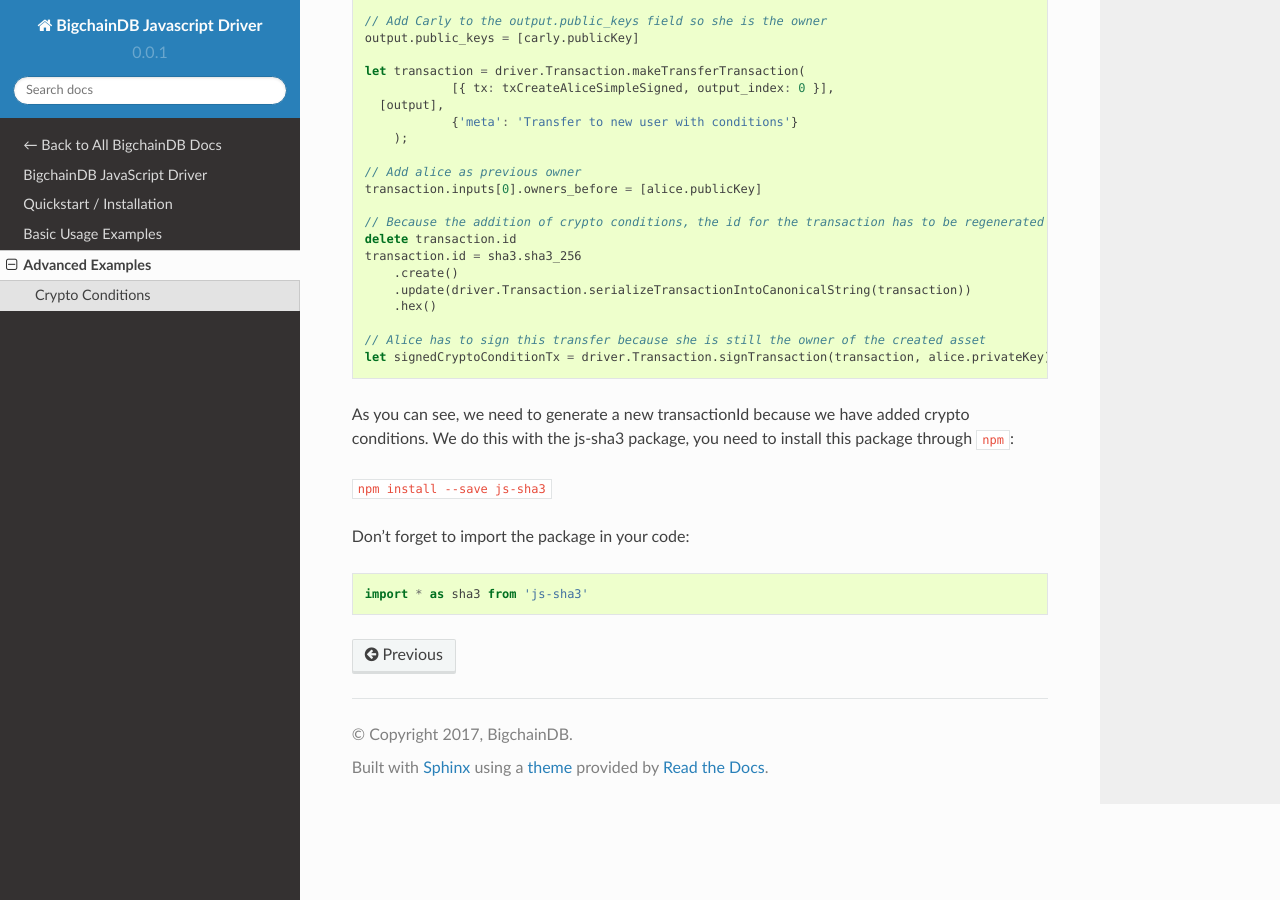
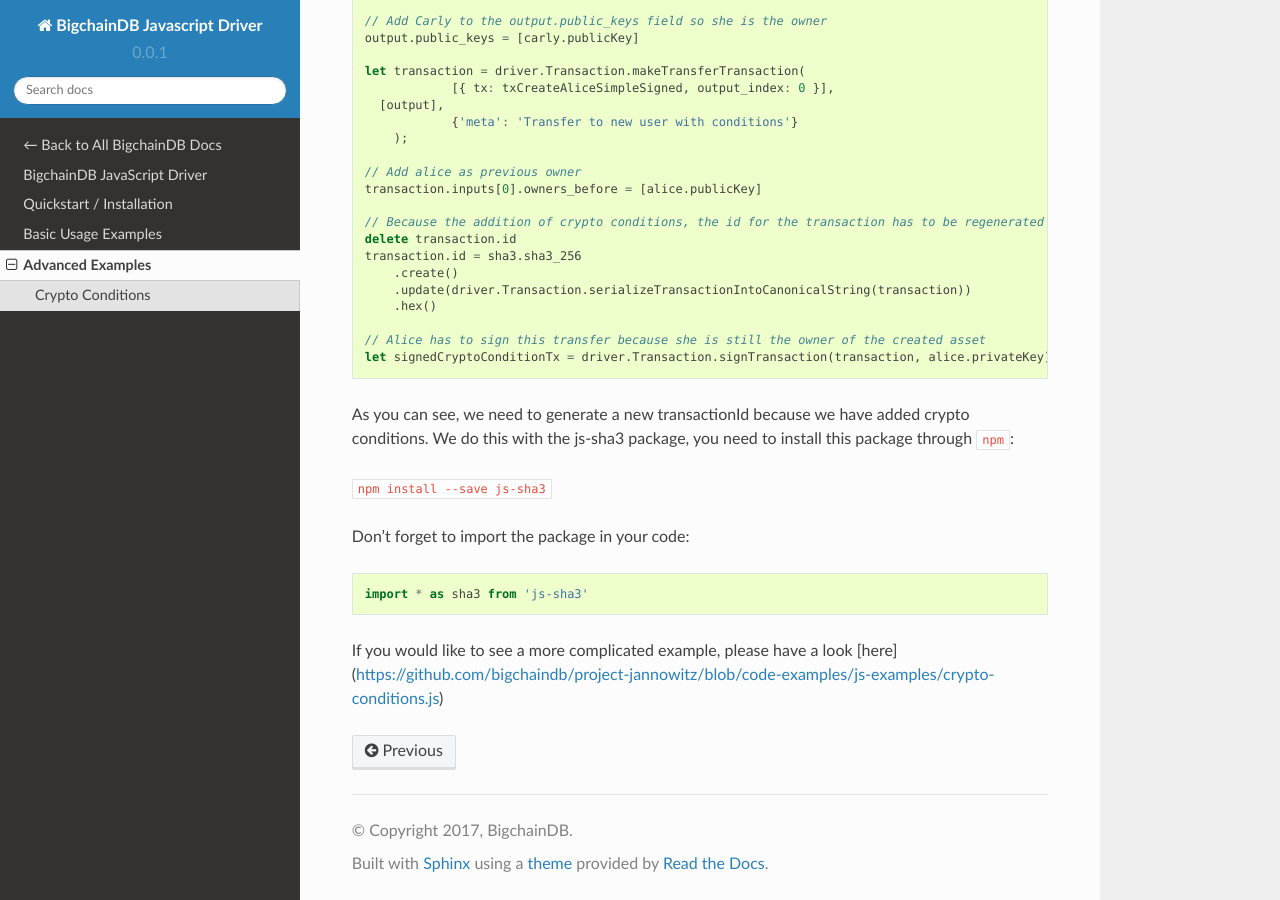
Before and after one commit to bigchaindb/js-bigchaindb-driver, a Sphinx documentation site: the page built from docs/source/advanced.rst, in a window 1280 px wide and 900 px high, scrolled down 916 px. Built offline with Sphinx 7.4.7 and the Read the Docs theme 2.0.0, drawn with Linux system fonts in a browser that asks for light colours.

Commit message:
add crypto conditions example

```diff
--- a/docs/source/advanced.rst
+++ b/docs/source/advanced.rst
@@ -77,4 +77,6 @@ Don't forget to import the package in your code:
     import * as sha3 from 'js-sha3'
 
 
+If you would like to see a more complicated example, please have a look [here](https://github.com/bigchaindb/project-jannowitz/blob/code-examples/js-examples/crypto-conditions.js)
+
 .. TODO: Document Utils when finished
```
